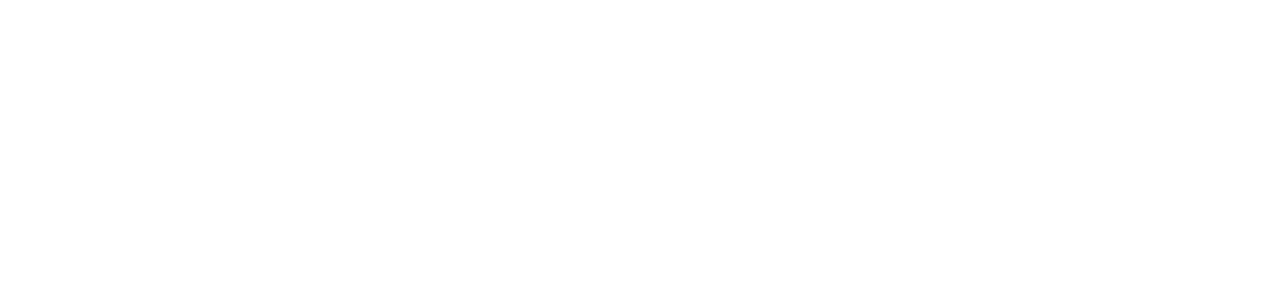
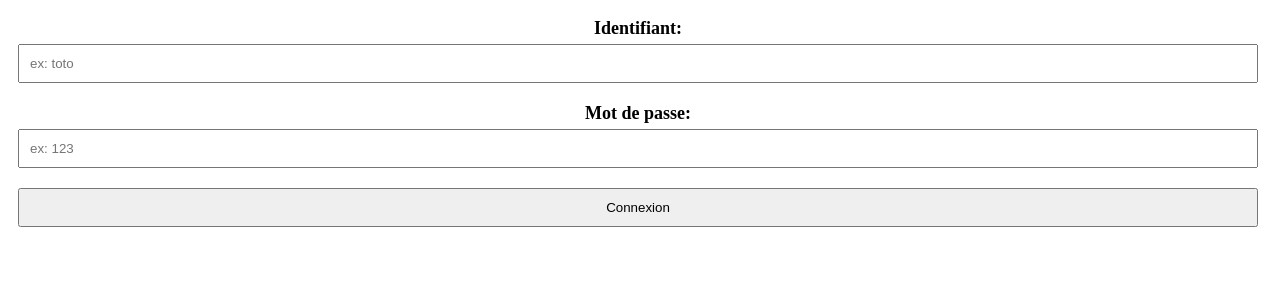
Before and after one commit to Jbristhuille/wcs-hackathon-2, a React (Create React App) app in the folder client/: page /login in a window 1280 px wide. Before the commit this address had no page. Shown: the top 300 px of the page. Built offline with nearby package versions, Linux system fonts and the light colour scheme.

Commit message:
:sparkles: Implement login page
* Fix POST /users/login response

```diff
--- a/client/src/App.js
+++ b/client/src/App.js
@@ -4,6 +4,7 @@
 import HomePage from "./components/HomePage/HomePage";
 import QRCodePage from "./pages/QRCodePage/QRCodePage";
 import ParksMapPage from "./pages/ParksMapPage/ParksMapPage";
+import Login from "./pages/Login/Login";
 
 function App() {
   return (
@@ -12,7 +13,8 @@
         <Routes>
           <Route path="/cars" element={<HomePage />}/>
           <Route path="/qr" element={<QRCodePage />}/>
-          <Route path="/parks" element={<ParksMapPage />} />
+          <Route path="/parks" element={<ParksMapPage />}/>
+          <Route path="/login" element={<Login />}/>
         </Routes>
       </Router>
     </div>
--- /dev/null
+++ b/client/src/pages/Login/Login.js
@@ -0,0 +1,55 @@
+import { useState } from "react";
+import { useNavigate } from 'react-router-dom';
+import axios from 'axios';
+
+import "./Login.scss";
+
+const Login = () => {
+    const [login, setLogin] = useState("");
+    const [passwd, setPasswd] = useState("");
+
+    const navigate = useNavigate();
+
+    const connect = () => {
+        axios.post(`${process.env.REACT_APP_SERVER}/users/login`, {
+            pseudo: login,
+            password: passwd
+        }).then((res) => {
+            // todo: save user infos on context
+            navigate('/parks');
+        }).catch((err) => {
+            console.error(err);
+            alert("Une erreur est survenue");
+        });
+    };
+
+    return (
+        <div className="login-page">
+            <div className="login-item">
+                <label htmlFor="login">Identifiant:</label>
+                <input  id="login"
+                        name="login"
+                        value={login}
+                        type="text"
+                        placeholder="ex: toto"
+                        onChange={(e) => setLogin(e.target.value)} />
+            </div>
+
+            <div className="login-item">
+                <label htmlFor="passwd">Mot de passe:</label>
+                <input  id="passwd"
+                        name="passwd"
+                        value={passwd}
+                        type="text"
+                        placeholder="ex: 123"
+                        onChange={(e) => setPasswd(e.target.value)} />
+            </div>
+
+            <button onClick={connect}>
+                Connexion
+            </button>
+        </div>
+    );
+};
+
+export default Login;
--- /dev/null
+++ b/client/src/pages/Login/Login.scss
@@ -0,0 +1,31 @@
+.login-page {
+    display: flex;
+    align-items: center;
+    flex-direction: column;
+    gap: 20px;
+    padding: 20px;
+
+    * {
+        width: 100%;
+    }
+
+    .login-item {
+        display: grid;
+        grid-gap: 5px;
+
+        label {
+            font-size: 18px;
+            font-weight: bold;
+        }
+
+        input {
+            padding: 10px;
+            box-sizing: border-box;
+        }
+    }
+
+    button {
+        box-sizing: border-box;
+        padding: 10px;
+    }
+}
```
Also changed, not shown: 1 other file (tests, documents, lock files or other folders).
